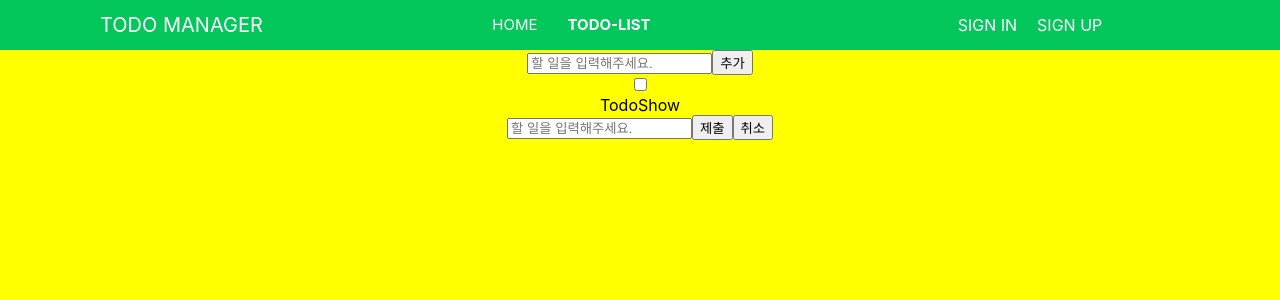
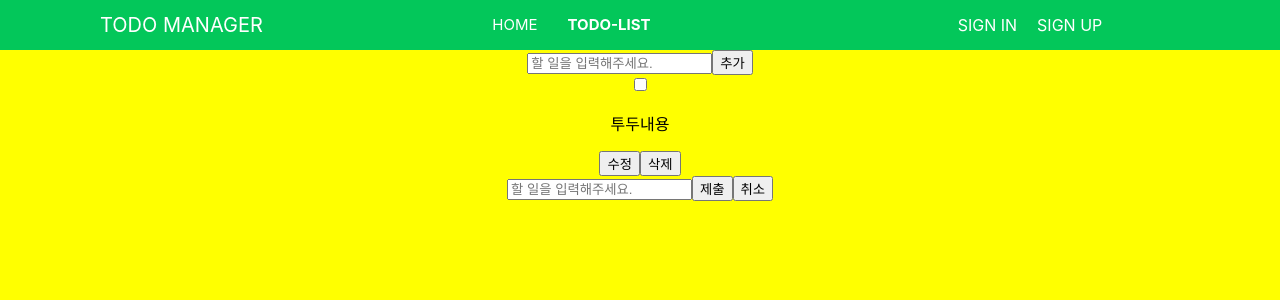
Before and after one commit to HWAHAEBANG/improved-todo-list, a React (Create React App) app: page /todo in a window 1280 px wide. Shown: the top 300 px of the page. Built offline with nearby package versions, Linux system fonts and the light colour scheme.

Commit message:
feat: 투두 보기 컴포넌트 기본 로직 구성

```diff
--- a/src/components/todo/TodoShow.tsx
+++ b/src/components/todo/TodoShow.tsx
@@ -1,5 +1,25 @@
-const TodoShow = () => {
-  return <div>TodoShow</div>;
+import { FC } from 'react';
+
+interface Props {
+  isEditMode: () => {};
+}
+
+const TodoShow: FC<Props> = ({ isEditMode }) => {
+  const handleDelete = () => {
+    alert('삭제');
+  };
+
+  return (
+    <form>
+      <p>투두내용</p>
+      <button type="button" onClick={isEditMode}>
+        수정
+      </button>
+      <button type="button" onClick={handleDelete}>
+        삭제
+      </button>
+    </form>
+  );
 };
 
 export default TodoShow;
```
